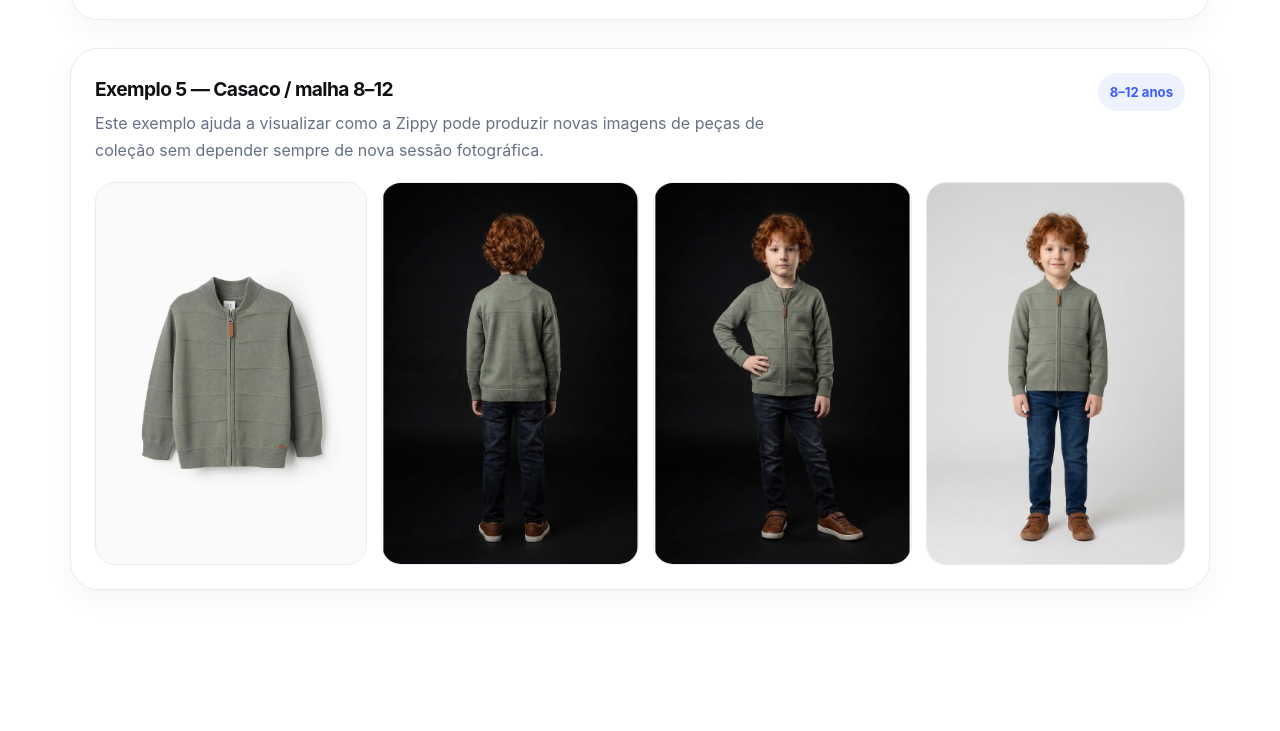
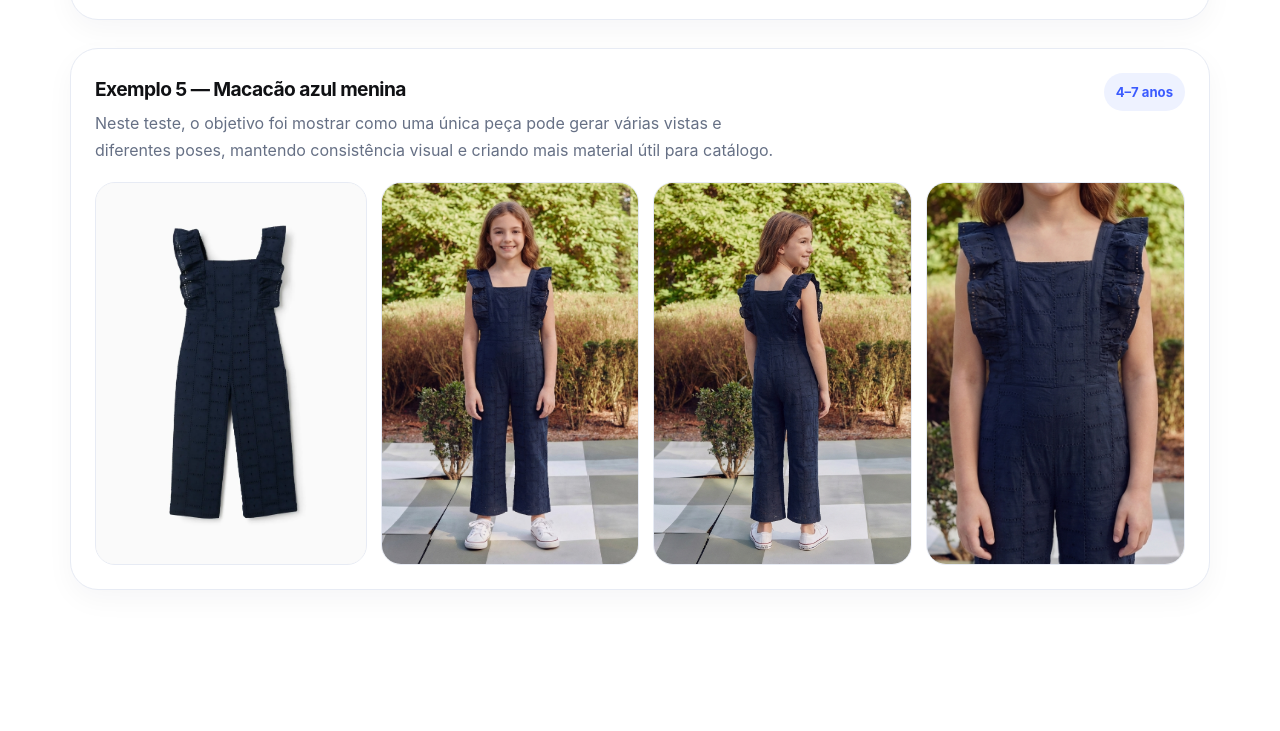
Before and after one commit to ZundakSupplements/ZippyLP, a website: page index.html in a window 1280 px wide. Shown: the part 4686-5417 px from the top of the page. Drawn offline with Linux system fonts and the light colour scheme.

Commit message:
new product

```diff
--- a/index.html
+++ b/index.html
@@ -422,7 +422,7 @@
                 <div class="caption">Output 2</div>
               </div>
               <div class="shot">
-                <img src="assets/shoe-example-out4.png" alt="Exemplo 3 — Calçado output 3" />
+                <img src="assets/shoe-running-out1.gif" alt="Exemplo 3 — Calçado output 3" />
                 <div class="caption">Output 3</div>
               </div>
             </div>
@@ -459,27 +459,31 @@
           <article class="example">
             <div class="example-top">
               <div>
-                <h3>Exemplo 5 — Casaco / malha 8–12</h3>
-                <p>Este exemplo ajuda a visualizar como a Zippy pode produzir novas imagens de peças de coleção sem depender sempre de nova sessão fotográfica.</p>
+                <h3>Exemplo 5 — Macacão azul menina</h3>
+                <p>
+                  Neste teste, o objetivo foi mostrar como uma única peça pode gerar várias vistas
+                  e diferentes poses, mantendo consistência visual e criando mais material útil para catálogo.
+                </p>
               </div>
-              <span class="tag">8–12 anos</span>
+              <span class="tag">4–7 anos</span>
             </div>
+
             <div class="gallery">
               <div class="shot">
-                <img src="assets/green-cardigan-product.jpeg" alt="Exemplo 5 — Casaco / malha 8–12 produto original" />
+                <img src="assets/example-5-product-original.webp" alt="Exemplo 5 — produto original" />
                 <div class="caption">Produto original</div>
               </div>
               <div class="shot">
-                <img src="assets/green-cardigan-out1.png" alt="Exemplo 5 — Casaco / malha 8–12 output 1" />
-                <div class="caption">Output 1</div>
+                <img src="assets/example-5-front-view.jpg" alt="Exemplo 5 — output frontal" />
+                <div class="caption">Vista frontal</div>
               </div>
               <div class="shot">
-                <img src="assets/green-cardigan-out2.png" alt="Exemplo 5 — Casaco / malha 8–12 output 2" />
-                <div class="caption">Output 2</div>
+                <img src="assets/example-5-over-shoulder.png" alt="Exemplo 5 — output walking pose" />
+                <div class="caption">Walking pose</div>
               </div>
               <div class="shot">
-                <img src="assets/green-cardigan-out3.jpg" alt="Exemplo 5 — Casaco / malha 8–12 output 3" />
-                <div class="caption">Output 3</div>
+                <img src="assets/example-5-detail.png" alt="Exemplo 5 — output over shoulder" />
+                <div class="caption">Over shoulder</div>
               </div>
             </div>
           </article>
@@ -559,7 +563,7 @@
 
   <footer>
     <div class="container">
-      Landing page criada com exemplos reais fornecidos a partir do ficheiro zip enviado.
+      Landing page criada com exemplos reais gerados pelo ProduktPix
     </div>
   </footer>
 </body>
```
Also changed, not shown: assets/example-5-detail.png (added), assets/example-5-front-view.jpg (added), assets/example-5-hand-on-hip.png (added), assets/example-5-over-shoulder.png (added), assets/example-5-product-original.webp (added), assets/example-5-three-quarter.png (added), assets/example-5-walking-pose.png (added), 1 other file.
